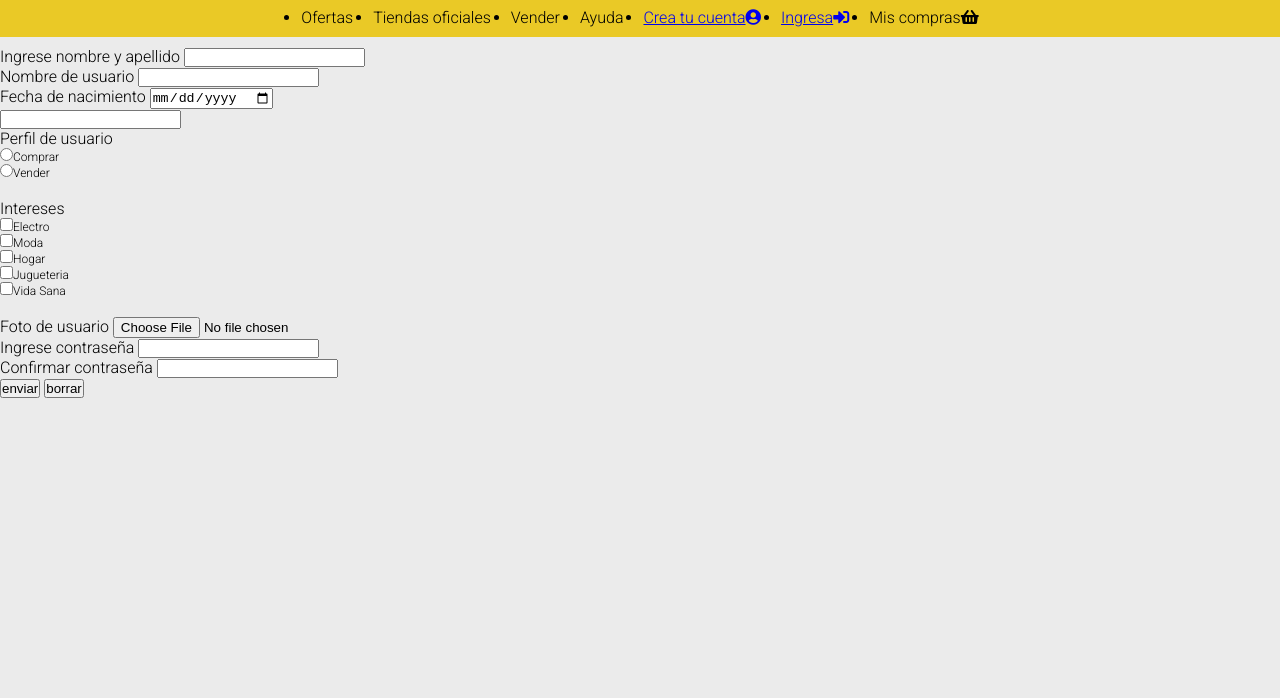
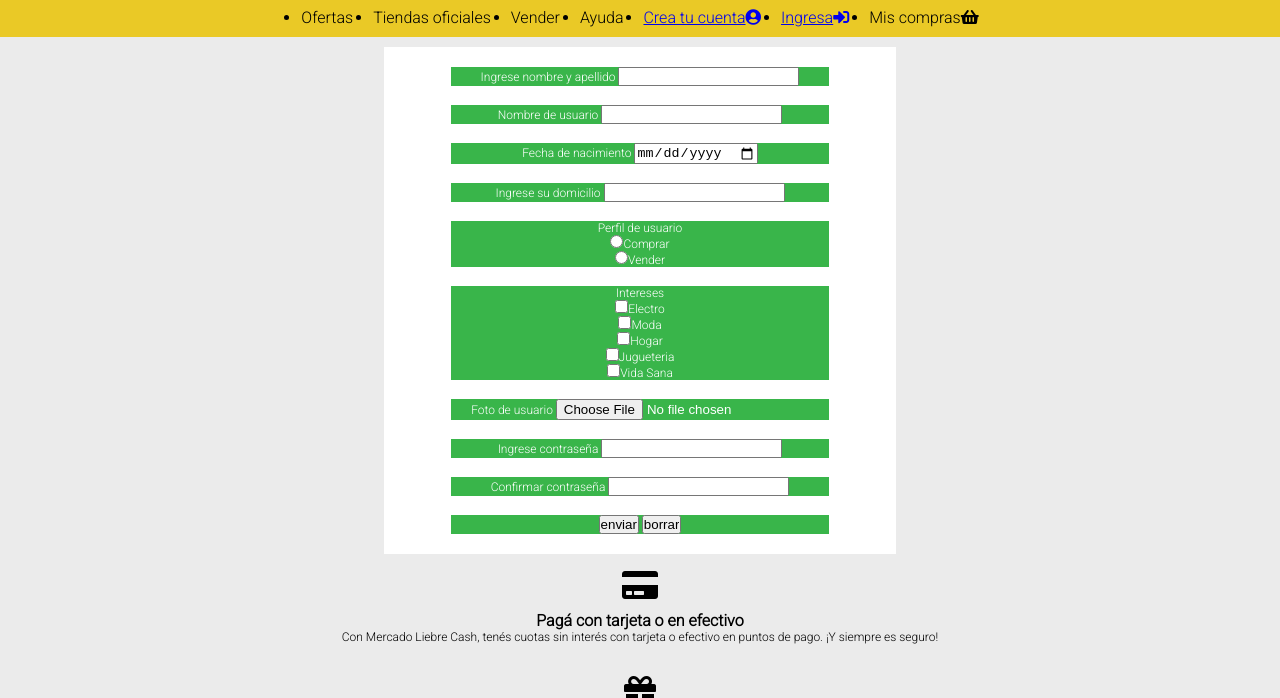
Before and after one commit to DiazGab/MercadoLiebre, a website: page views/register.html in a window 1280 px wide. Shown: the part 102-800 px from the top of the page. Drawn offline with Linux system fonts and the light colour scheme.

Commit message:
Estilos completos

```diff
--- a/public/css/styles.css
+++ b/public/css/styles.css
@@ -184,7 +184,45 @@ footer{
     }
 }
 
+/* Registro */
+
+.registro{
+    background-color: #fff;
+    width: 40%;
+    margin: auto;
+    padding: 20px;
+}
+.registro p{
+    width: 80%;
+    margin: auto;
+
+    font-size: 12px;
+    background-color: #39b54a;
+    color: white;
+    text-align: center;
+}
+.botones{
+    text-align: center;
+}
+
 /* LOGIN */
 #enviar:hover{
     background-color: #0022AA;
 }
+#borrar:hover{
+    background-color: red;
+}
+.ingresar{
+    background-color: white;
+    width: 40%;
+    margin: auto;
+    padding: 20px;
+}
+.ingresar p{
+    width: 80%;
+    margin: auto;
+    font-size: 12px;
+    background-color: #39b54a;
+    color: white;
+    text-align: center;
+}
--- a/views/register.html
+++ b/views/register.html
@@ -41,40 +41,66 @@
             <i class="fas fa-bars"></i>
         </div>
     </header>
-    <form method="get" action="/">
-        <label for="nombre">Ingrese nombre y apellido</label>
-        <input type="text" name="nombre" id="nombre">
+    <form method="get" action="/" class="registro">
+        <p><label for="nombre">Ingrese nombre y apellido</label>
+        <input type="text" name="nombre" id="nombre"></p>
         <br>
-        <label for="usuario">Nombre de usuario</label>
-        <input type="text" name="usuario" id="usuario">
+        <p><label for="usuario">Nombre de usuario</label>
+        <input type="text" name="usuario" id="usuario"></p>
         <br>
-        <label for="fenac">Fecha de nacimiento</label>
-        <input type="date" name="fecha" id="fecha">
+        <p><label for="fenac">Fecha de nacimiento</label>
+        <input type="date" name="fecha" id="fecha"></p>
         <br>
-        <input type="text" name="domicilio" id="domicilio">
+        <p><label for="domicilio">Ingrese su domicilio</label>
+        <input type="text" name="domicilio" id="domicilio"></p>
         <br>
-        <label for="perfil">Perfil de usuario</label>
-        <p><input type="radio" name="perfil" value="comprar">Comprar</p>
+
+        <p><label for="perfil">Perfil de usuario</label><br><input type="radio" name="perfil" value="comprar">Comprar</p>
         <p><input type="radio" name="perfil" value="vender">Vender</p>
         <br>
-        <label for="categoria">Intereses</label>
+        <p><label for="categoria">Intereses</label></p>
         <p><input type="checkbox" name="perfil" value="Electro">Electro</p>
         <p><input type="checkbox" name="perfil" value="Moda">Moda</p>
         <p><input type="checkbox" name="perfil" value="Hogar">Hogar</p>
         <p><input type="checkbox" name="perfil" value="Jugueteria">Jugueteria</p>
         <p><input type="checkbox" name="perfil" value="Vida sana">Vida Sana</p>
         <br>
-        <label for="foto">Foto de usuario</label>
-        <input type="file" name="foto" id="foto">
+        <p><label for="foto">Foto de usuario</label>
+        <input type="file" name="foto" id="foto"></p>
         <br>
-        <label for="contraseña">Ingrese contraseña</label>
-        <input type="password" name="contraseña" id="contraseña">
+        <p><label for="contraseña">Ingrese contraseña</label>
+        <input type="password" name="contraseña" id="contraseña"></p>
         <br>
-        <label for="confirmar">Confirmar contraseña</label>
-        <input type="password" name="confirmacion" id="confirmacion">
+        <p><label for="confirmar">Confirmar contraseña</label>
+        <input type="password" name="confirmacion" id="confirmacion"></p>
         <br>
-        <input type="submit" name="enviar" id="enviar" value="enviar">
-        <input type="reset" value="borrar">
+        <p class="botones"><input type="submit" name="enviar" id="enviar" value="enviar">
+        <input type="reset" value="borrar" id="borrar"></p>
     </form>
+
+    <footer>
+        <div>
+            <i class="fas fa-credit-card icono"></i>
+            <br>
+            <b>Pagá con tarjeta o en efectivo</b>
+            <p>Con Mercado Liebre Cash, tenés cuotas sin interés con tarjeta o efectivo en puntos de pago. ¡Y siempre es seguro!</p>
+        </div>
+
+        <div>
+            <i class="fas fa-gift icono"></i>
+            <br>
+            <b>Envío gratis desde $ 2.500</b>
+            <p>Solo por estar registrad@ en Mercado Liebre tenés envíos gratis en miles de productos. Es un beneficio de Mercado Puntos.</p>
+        </div>
+
+        <div>
+            <i class="fas fa-user-shield icono"></i>
+            <br>
+            <b>Seguridad, de principio a fin</b>
+            <p>¿No te gusta? ¡Devolvelo! En Mercado Liebre, no hay nada que no puedas hacer, porque estás siempre protegid@.
+            </p>
+        </div>
+
+    </footer>
 </body>
 </html>
```
Also changed, not shown: views/login.html (+8 -4 lines).
